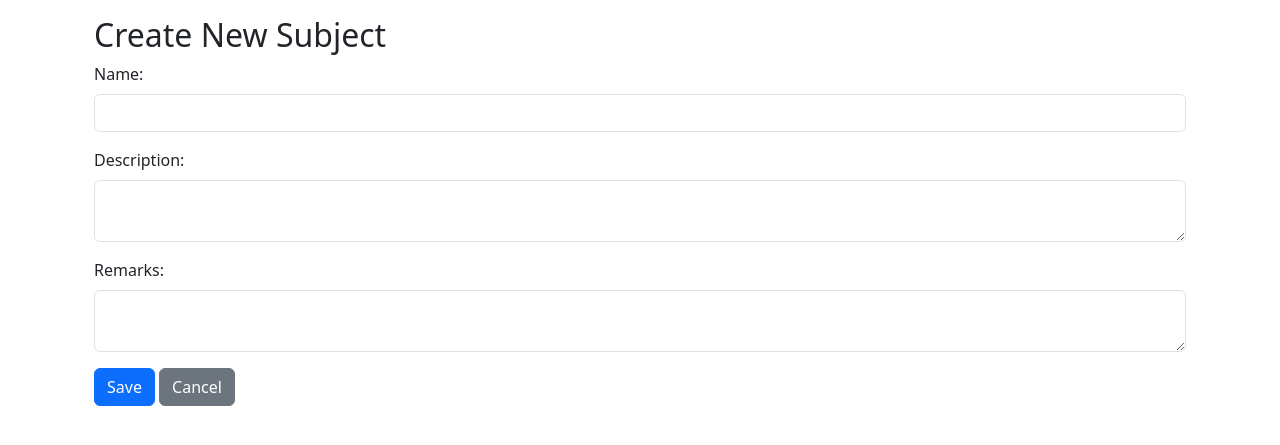
After one commit to 23f1000668/Quiz-master-MAD-1-23f1000668, a Flask app: page /admin/subject/create in a window 1280 px wide. The commit adds this page. Shown: the top 445 px of the page. Run offline with Flask 3, Linux system fonts and the light colour scheme; a user stored in the database is signed in.

Commit message:
today's work

```diff
--- a/controllers/controllers.py
+++ b/controllers/controllers.py
@@ -93,37 +93,38 @@ def user_dashboard():
 @controllers.route("/admin/dashboard")
 def admin_dashboard():
     if not check_role('admin'):
-        flash('Access denied.Your not allowed here')
+        flash('Your not allowed here')
         return redirect(url_for('controllers.login'))
     subjects=Subject.query.all()
-    users=User.query.all()
+    users=User.query.filter_by(roles='user').all()
     return render_template('admin_dashboard.html',subjects=subjects,users=users)
 
 @controllers.route('/admin/quiz/show')
 def quiz_show():
     if not check_role('admin'):
-        flash('You not allowed here')
+        flash('You are not allowed here')
         return redirect(url_for('controllers.login'))
-    quiz=Quiz.query().all()
+    quiz=Quiz.query.all()
     return render_template('admin_quiz.html',quiz=quiz)
 
 @controllers.route('/admin/summary')
 def summary_show():
     if not check_role('admin'):
-        flash('Your not allowed here')
+        flash('Your are not allowed here')
         return redirect(url_for('controllers.login'))
-    score=Score.query().all()
+    score=Score.query.all()
     return render_template('summary_show.html',score=score)
 
 @controllers.route('/admin/subject/create',methods=['GET','POST'])
-def subjects_create():
+def subject_create():
     if not check_role('admin'):
         flash('Your are not allowed here')
         return redirect(url_for('controllers.login'))
     if request.method=='POST':
         name=request.form['name']
         description=request.form['description']
-        new_subject=request.form(name = name,description=description)
+        remarks=request.form['remarks']
+        new_subject=Subject(name = name,description=description,remarks=remarks)
         db.session.add(new_subject)
         db.session.commit()
         flash('Subject created successfully')
@@ -134,12 +135,80 @@ def subjects_create():
 def subject_edit(id):
     if not check_role('admin'):
         flash('You are not allowed here')
-        return redirect(url_for('contollers.login'))
+        return redirect(url_for('controllers.login'))
     subject=Subject.query.get_or_404(id)
     if request.method=='POST':
         subject.name=request.form['name']
         subject.description=request.form['description']
+        subject.remarks=request.form['remarks']
         db.session.commit()
         flash('Subject updated successfully!')
         return redirect(url_for('controllers.admin_dashboard'))
     return render_template('subject_edit.html',subject=subject)
+
+@controllers.route('/admin/subject/<int:id>/delete', methods=['GET','POST'])
+def subject_delete(id):
+    if not check_role('admin'):
+        flash('You are not allowed here')
+        return redirect(url_for('controllers.login'))
+    subject=Subject.query.get_or_404(id)
+    db.session.delete(subject)
+    db.session.commit()
+    flash('Subject deleted successfully!')
+    return redirect(url_for('controllers.admin_dashboard'))
+
+@controllers.route('/admin/subject/<int:id>',methods=['GET','POST'])
+def subject_show(id):
+    if not check_role('admin'):
+        flash('You are not allowed here')
+        return redirect(url_for('controllers.login'))
+    subject=Subject.query.get_or_404(id)
+    return render_template('subject_show.html',subject=subject)
+
+@controllers.route('/admin/subject/<int:subject_id>/chapter/create', methods=['GET', 'POST'])
+def chapter_create(subject_id):
+    if not check_role('admin'):
+        flash('Access denied')
+        return redirect(url_for('controllers.login'))
+
+    subject = Subject.query.get_or_404(subject_id)
+
+    if request.method == 'POST':
+        name = request.form['name']
+        description = request.form['description']
+        new_chapter = Chapter(name=name, description=description, subject_id=subject_id)
+        db.session.add(new_chapter)
+        db.session.commit()
+        flash('Chapter created successfully!')
+        return redirect(url_for('controllers.subject_show', id=subject_id))
+
+    return render_template('chapter_create.html', subject=subject)
+
+@controllers.route('/admin/chapter/<int:id>/edit',methods=['GET','POST'])
+def chapter_edit(id):
+    if not check_role('admin'):
+        flash('You are not allowed here')
+        return redirect(url_for('controllers.login'))
+
+    chapter=Chapter.query.get_or_404(id)
+
+    if request.method=='POST':
+        chapter.name=request.form['name']
+        chapter.description=request.form['description']
+        db.session.commit()
+        flash('Chapter updated successfully!')
+        return redirect(url_for('controllers.subject_show,id=chapter.subject_id'))
+    return render_template('chapter_edit.html',chapter=chapter)
+
+@controllers.route('/admin/chapter/<int:id>/delete',methods=['POST'])
+def chapter_delete(id):
+    if not check_role('admin'):
+        flash('You are not allowed here')
+        return redirect(url_for('controllers.login'))
+
+    chapter=Chapter.query.get_or_404(id)
+    subject_id=chapter.subject_id
+    db.session.delete(chapter)
+    db.session.commit()
+    flash('Chapter deleted successfully!')
+    return redirect(url_for('controllers.subject_show',id=subject_id))
--- /dev/null
+++ b/templates/subject_create.html
@@ -0,0 +1,23 @@
+{% extends 'layout.html' %}
+
+{% block body %}
+<div class="container-fluid">
+    <h2>Create New Subject</h2>
+    <form method="POST" action ="{{url_for('controllers.subject_create')}}">
+        <div class="mb-3">
+            <label for="name" class="form-label">Name:</label>
+            <input type="text" class="form-control" id="name" name="name" required>
+        </div>
+        <div class="mb-3">
+            <label for="description" class="form-label">Description:</label>
+            <textarea class="form-control" id="description" name="description"></textarea>
+        </div>
+        <div class="mb-3">
+            <label for="remarks" class="form-label">Remarks:</label>
+            <textarea class="form-control" id="remarks" name="remarks"></textarea>
+        </div>
+        <button type="submit" class="btn btn-primary">Save</button>
+        <a href="{{ url_for('controllers.admin_dashboard') }}" class="btn btn-secondary">Cancel</a>
+    </form>
+</div>
+{% endblock %}
```
Also changed, not shown: templates/admin_dashboard.html (+4 -10 lines), templates/subject_edit.html (added, +25 -0 lines), instance/Quiz_master.db, templates/subject_show.html (added).
